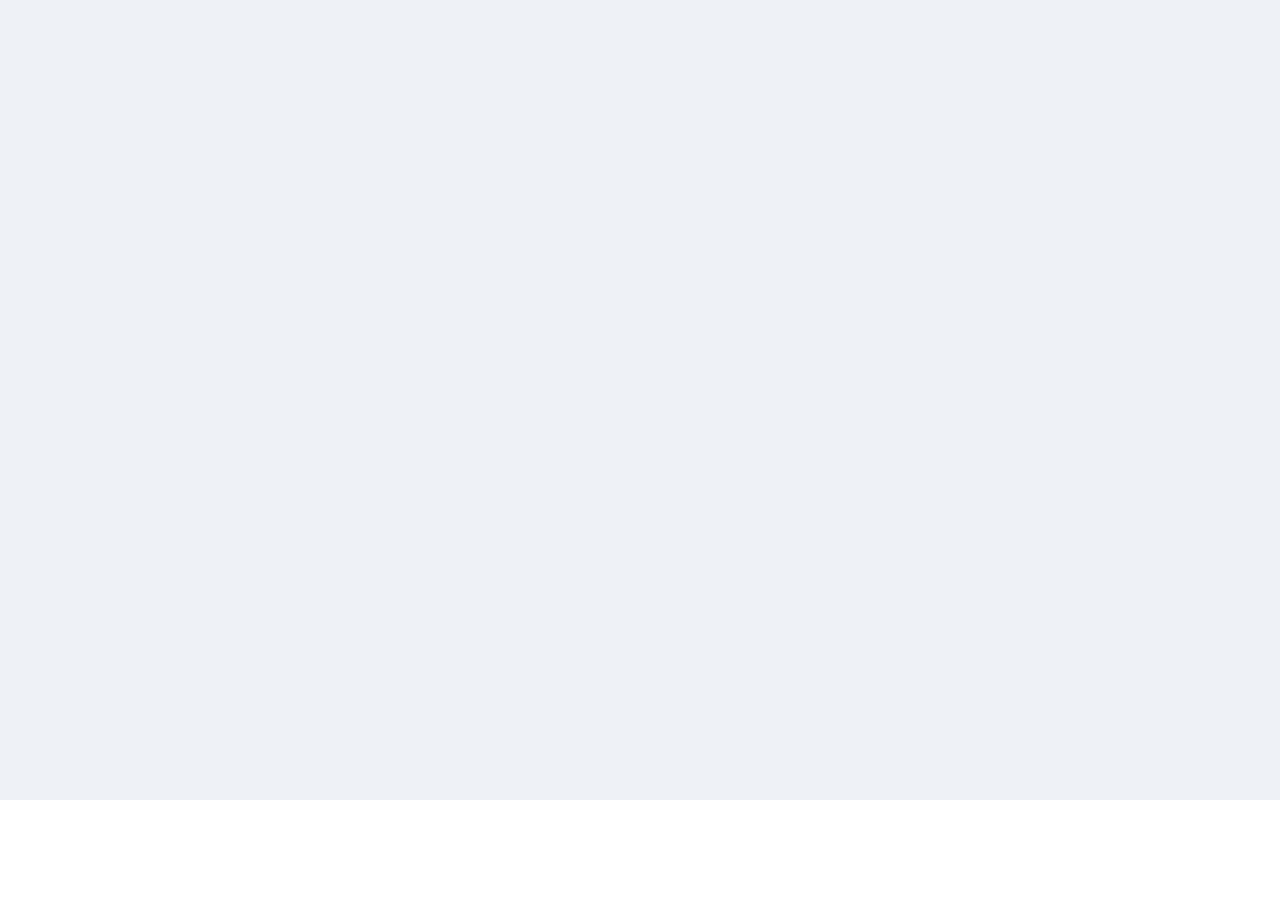
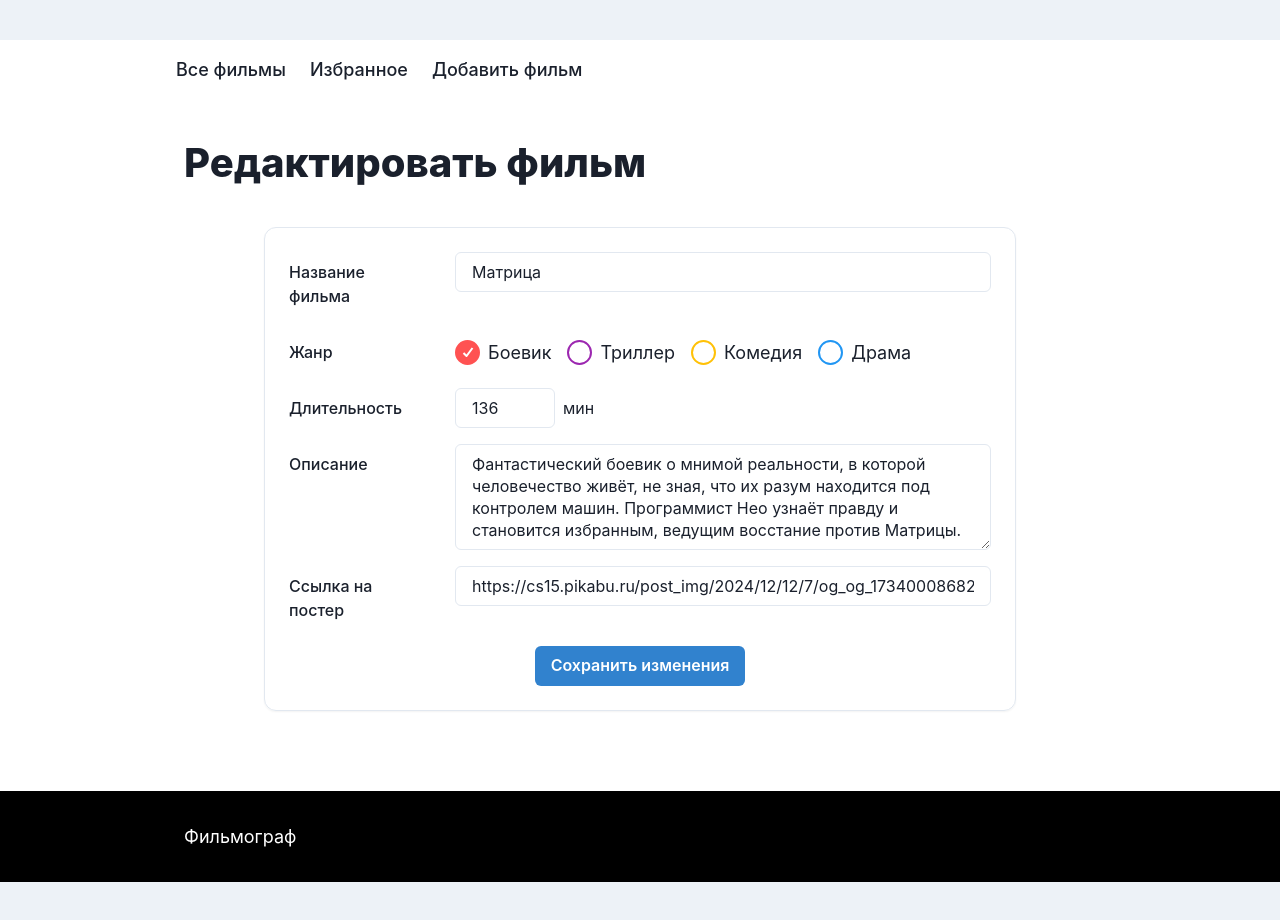
Before and after one commit to fedutinova/mipt-frontend, a React (Vite) app: page /edit/1 in a window 1280 px wide. Before the commit this address had no page. Before the commit the page ends 800 px from the top, so only its background shows below. Built offline with nearby package versions, Linux system fonts and the light colour scheme.

Commit message:
add edit movie

```diff
--- a/src/App.jsx
+++ b/src/App.jsx
@@ -5,6 +5,7 @@ import Home from './pages/Home'
 import Favorites from './pages/Favorites'
 import AddMovie from './pages/AddMovie'
 import MovieDetails from './pages/MovieDetails'
+import EditMovie from './pages/EditMovie';
 
 function App() {
   return (
@@ -14,6 +15,7 @@ function App() {
         <Route path="/favorites" element={<Favorites />} />
         <Route path="/add" element={<AddMovie />} />
         <Route path="/movie/:id" element={<MovieDetails />} />
+        <Route path="/edit/:id" element={<EditMovie />} />
       </Routes>
     </Box>
   )
--- a/src/data/movies.js
+++ b/src/data/movies.js
@@ -4,83 +4,71 @@ export const movies = [
     title: 'Матрица',
     genre: 'action',
     duration: '136 мин.',
-    description:
-      '«Матрица» — культовый научно-фантастический боевик, в котором реальность оказывается иллюзией, созданной сверхразвитыми машинами. Главный герой, хакер по прозвищу Нео, сталкивается с шокирующей правдой о мире, в котором он живёт. Его жизнь переворачивается с ног на голову, когда он узнаёт, что человечество находится под контролем искусственного интеллекта. Под руководством Морфеуса и Тринити он вступает в борьбу за освобождение людей. Фильм наполнен философскими размышлениями о свободе воли, реальности и природе человеческого восприятия. Знаменитые боевые сцены, уникальная визуальная стилистика и звуковое сопровождение сделали фильм настоящим феноменом массовой культуры. «Матрица» получила признание критиков и зрителей, а также множество наград. Это произведение вдохновило целое поколение режиссёров, философов и программистов. Фильм до сих пор остаётся актуальным, благодаря своей глубоконасыщенной теме и незабываемым персонажам. «Матрица» — это не просто фантастика, это притча о выборе, самопознании и сопротивлении системе.',
+    description: 'Фантастический боевик о мнимой реальности, в которой человечество живёт, не зная, что их разум находится под контролем машин. Программист Нео узнаёт правду и становится избранным, ведущим восстание против Матрицы.',
+    imageUrl: 'https://cs15.pikabu.ru/post_img/2024/12/12/7/og_og_1734000868220740329.jpg'
   },
   {
     id: 2,
     title: 'Отступники',
     genre: 'thriller',
     duration: '151 мин.',
-    description:
-      '«Отступники» — напряжённый криминальный триллер Мартина Скорсезе, рассказывающий о двойной игре между мафией и полицией Бостона. Главные герои — молодой полицейский, внедрённый в мафию, и преступник, ставший осведомителем в полиции. Их судьбы переплетаются в смертельной игре на выживание. Фильм отличается блестящей актёрской игрой, мощной атмосферой и закрученным сюжетом, удерживающим зрителя в напряжении до последней минуты. Получил премию «Оскар» за лучший фильм.',
+    description: 'Остросюжетный триллер о противостоянии мафии и полиции. Два агента — один внедрён в мафию, другой — в полицию — играют смертельно опасную игру, пытаясь разоблачить друг друга.',
+    imageUrl: 'https://cs14.pikabu.ru/post_img/2023/08/12/8/og_og_1691845212235017683.jpg'
   },
   {
     id: 3,
     title: 'Предложение',
     genre: 'comedy',
     duration: '108 мин.',
-    description:
-      '«Предложение» — романтическая комедия с Сандрой Буллок и Райаном Рейнольдсом. История о властной начальнице, которая вынуждена инсценировать фиктивный брак со своим помощником, чтобы избежать депортации из США. Лёгкий юмор, очаровательные персонажи и развитие романтической линии делают фильм отличным выбором для вечернего просмотра.',
+    description: 'Романтическая комедия о строгом боссе, которая вынуждена выйти замуж за своего ассистента ради сохранения визы. Притворный брак превращается в настоящие чувства.',
+    imageUrl: 'https://static1.moviewebimages.com/wordpress/wp-content/uploads/2022/12/the-proposal.jpg'
   },
   {
     id: 4,
     title: 'Безумный Макс',
     genre: 'action',
     duration: '88 мин.',
-    description:
-      '«Безумный Макс» — постапокалиптический боевик, который стал культовым в жанре. В разрушенном мире, где выживание — главная цель, бывший полицейский Макс мстит бандитам, убившим его семью. Динамичные погони, минималистичный сюжет и суровая атмосфера сделали фильм одним из самых влиятельных боевиков 80-х.',
+    description: 'Постапокалиптический боевик, где Макс — бывший полицейский, сражается за выживание в пустынных землях, наполненных безумием и жестокостью.',
+    imageUrl: 'https://cdn.mos.cms.futurecdn.net/cj34SUnty2jPFpzHzkoRvL.jpg'
   },
   {
     id: 5,
     title: 'Гладиатор',
     genre: 'action',
     duration: '155 мин.',
-    description:
-      '«Гладиатор» — исторический эпос Ридли Скотта с Расселом Кроу в главной роли. История римского генерала, преданного императором и превращённого в раба, который поднимается до звезды гладиаторских боёв. Великолепная постановка, мощная драма и эпичность сделали фильм настоящим шедевром. Лауреат множества «Оскаров».',
+    description: 'Эпическая драма о генерале, ставшем рабом, а затем — легендарным гладиатором, мстящим за смерть семьи и предательство императора.',
+    imageUrl: 'https://images.kinorium.com/movie/poster/143897/w1500_50457996.jpg'
   },
   {
     id: 6,
     title: 'Малышка на миллион',
     genre: 'drama',
     duration: '132 мин.',
-    description:
-      '«Малышка на миллион» — трогательная спортивная драма Клинта Иствуда о девушке-боксёре, которая стремится доказать всему миру свою силу. Под руководством опытного тренера она достигает успеха, но судьба подбрасывает трагический поворот. Эмоциональный фильм о мечте, борьбе и принятии неизбежного. Получил 4 «Оскара».',
+    description: 'Спортивная драма о молодой девушке, мечтающей стать боксёром, и её тренере, который сначала отказывается, но затем становится её наставником. Их путь полон испытаний, боли и силы духа.',
+    imageUrl: 'https://webpulse.imgsmail.ru/imgpreview?key=pulse_cabinet-image-84adbf47-d13e-42f8-9314-fb28422d04f7&mb=webpulse'
   },
   {
     id: 7,
     title: 'Джентельмены',
     genre: 'drama',
     duration: '113 мин.',
-    description:
-      '«Джентельмены» — криминальная комедия Гая Ричи о британском наркобароне, решившем уйти из бизнеса. Его попытки продать империю запускают цепочку предательств, шантажа и неожиданных поворотов. Ироничный стиль, острые диалоги и харизматичные персонажи делают фильм ярким и запоминающимся.',
+    description: 'Криминальная комедия о британском наркобароне, решившем продать свой бизнес. Это запускает цепь событий, в которую вовлечены журналисты, гангстеры и шантажисты.',
+    imageUrl: 'https://images.kinorium.com/movie/poster/1670490/h280_50263161.jpg'
   },
   {
     id: 8,
     title: 'Однажды в Голливуде',
     genre: 'drama',
     duration: '161 мин.',
-    description:
-      '«Однажды в Голливуде» — фильм Квентина Тарантино, погружающий в атмосферу Голливуда конца 60-х. История вымышленного актёра и его дублёра, соседствующих с реальными событиями и личностями, включая Шэрон Тейт. Ностальгический взгляд на индустрию, наполненный отсылками, стилем и напряжением.',
+    description: 'Фильм Квентина Тарантино о закате золотой эры Голливуда. Актёр и его дублёр пытаются сохранить своё место в быстро меняющейся индустрии.',
+    imageUrl: 'https://i.ytimg.com/vi/w-v4q20bLTc/maxresdefault.jpg'
   },
   {
     id: 9,
     title: 'Ларри Краун',
     genre: 'comedy',
     duration: '98 мин.',
-    description:
-      '«Ларри Краун» — вдохновляющая комедия о мужчине среднего возраста, который после увольнения решает начать всё с начала. Поступив в колледж, он находит новых друзей, мотивацию и даже любовь. Лёгкий, душевный фильм с Томом Хэнксом и Джулией Робертс о поиске себя и новых началах.',
-  },
+    description: 'После увольнения Ларри поступает в колледж, чтобы начать всё с нуля. Там он находит новых друзей и неожиданно влюбляется. Тёплая история о взрослении и самооткрытии.',
+    imageUrl: 'https://sun9-75.userapi.com/39Jg9grb1d_MdgXHpJD1xL4SBEONshSMg3RskQ/WbSQrvZ4S5M.jpg'
+  }
 ];
-
-export const moviePosters = {
-  'Матрица': 'https://cs15.pikabu.ru/post_img/2024/12/12/7/og_og_1734000868220740329.jpg',
-  'Отступники': 'https://cs14.pikabu.ru/post_img/2023/08/12/8/og_og_1691845212235017683.jpg',
-  'Предложение': 'https://static1.moviewebimages.com/wordpress/wp-content/uploads/2022/12/the-proposal.jpg',
-  'Безумный Макс': 'https://cdn.mos.cms.futurecdn.net/cj34SUnty2jPFpzHzkoRvL.jpg',
-  'Гладиатор': 'https://images.kinorium.com/movie/poster/143897/w1500_50457996.jpg',
-  'Малышка на миллион': 'https://webpulse.imgsmail.ru/imgpreview?key=pulse_cabinet-image-84adbf47-d13e-42f8-9314-fb28422d04f7&mb=webpulse',
-  'Джентельмены': 'https://images.kinorium.com/movie/poster/1670490/h280_50263161.jpg',
-  'Однажды в Голливуде': 'https://i.ytimg.com/vi/w-v4q20bLTc/maxresdefault.jpg',
-  'Ларри Краун': 'https://sun9-75.userapi.com/39Jg9grb1d_MdgXHpJD1xL4SBEONshSMg3RskQ/WbSQrvZ4S5M.jpg'
-};
--- /dev/null
+++ b/src/pages/EditMovie.jsx
@@ -0,0 +1,138 @@
+import {
+  Box,
+  Button,
+  Flex,
+  FormControl,
+  FormLabel,
+  Heading,
+  Input,
+  Textarea,
+  Text,
+  Grid,
+  GridItem,
+  Center,
+} from '@chakra-ui/react';
+import Navbar from '../components/Navbar';
+import { useState, useEffect } from 'react';
+import { useParams, useNavigate } from 'react-router-dom';
+import { genres } from '../data/genres';
+import { GenreCheckbox } from '../components/GenreCheckbox';
+import { useMovies } from '../context/MoviesContext.jsx';
+
+const EditMovie = () => {
+  const { id } = useParams();
+  const navigate = useNavigate();
+  const { movies, updateMovie } = useMovies();
+  const movie = movies.find((m) => m.id === Number(id));
+
+  const [title, setTitle] = useState('');
+  const [duration, setDuration] = useState('');
+  const [description, setDescription] = useState('');
+  const [selectedGenres, setSelectedGenres] = useState([]);
+  const [imageUrl, setImageUrl] = useState('');
+
+  useEffect(() => {
+    if (movie) {
+      setTitle(movie.title);
+      setDuration(parseInt(movie.duration));
+      setDescription(movie.description);
+      setSelectedGenres([movie.genre]);
+      setImageUrl(movie.imageUrl || '');
+    }
+  }, [movie]);
+
+  const toggleGenre = (genreId) => {
+    setSelectedGenres((prev) =>
+      prev.includes(genreId)
+        ? prev.filter((id) => id !== genreId)
+        : [...prev, genreId]
+    );
+  };
+
+  const handleSubmit = () => {
+    if (!title || selectedGenres.length === 0 || !duration) return;
+
+    const updatedMovie = {
+      id: movie.id,
+      title,
+      genre: selectedGenres[0],
+      duration: `${duration} мин`,
+      description,
+      imageUrl: imageUrl || movie.imageUrl,
+    };
+
+    updateMovie(updatedMovie);
+    navigate(`/movie/${movie.id}`);
+  };
+
+  return (
+    <Box bg="white" minH="100vh" display="flex" flexDirection="column">
+      <Navbar />
+
+      <Box px={{ base: 4, md: 6 }} ml={40} flex="1" maxW="1200px" alignSelf="flex-start">
+        <Heading as="h1" fontSize="40px" fontWeight="800" my={10}>
+          Редактировать фильм
+        </Heading>
+      </Box>
+
+      <Box px={6} mx="auto" flex="1" mb={20} w="100%" maxW="800px">
+        <Box borderWidth={1} borderRadius="xl" p={6} boxShadow="sm">
+          <Grid templateColumns={{ base: '1fr', md: '150px 1fr' }} gap={4}>
+            <FormLabel mt={2}>Название фильма</FormLabel>
+            <Input value={title} onChange={(e) => setTitle(e.target.value)} />
+
+            <FormLabel mt={2}>Жанр</FormLabel>
+            <Flex gap={4} wrap="wrap">
+              {genres.map((genre) => (
+                <GenreCheckbox
+                  key={genre.id}
+                  genre={genre}
+                  isChecked={selectedGenres.includes(genre.id)}
+                  onChange={() => toggleGenre(genre.id)}
+                />
+              ))}
+            </Flex>
+
+            <FormLabel mt={2}>Длительность</FormLabel>
+            <Flex align="center" gap={2}>
+              <Input
+                value={duration}
+                onChange={(e) => setDuration(e.target.value)}
+                type="number"
+                w="100px"
+              />
+              <Box>мин</Box>
+            </Flex>
+
+            <FormLabel mt={2}>Описание</FormLabel>
+            <Textarea
+              value={description}
+              onChange={(e) => setDescription(e.target.value)}
+              rows={4}
+            />
+
+            <FormLabel mt={2}>Ссылка на постер</FormLabel>
+            <Input
+              value={imageUrl}
+              onChange={(e) => setImageUrl(e.target.value)}
+            />
+
+            <GridItem colSpan={2}>
+              <Center>
+                <Button colorScheme="blue" size="md" onClick={handleSubmit}>
+                  Сохранить изменения
+                </Button>
+              </Center>
+            </GridItem>
+          </Grid>
+        </Box>
+      </Box>
+
+      <Box bg="black" color="white" py={8} px={{ base: 4, md: 6 }} mt="auto">
+        <Text fontSize="lg" ml={40}>Фильмограф</Text>
+      </Box>
+    </Box>
+  );
+};
+
+export default EditMovie;
--- a/src/pages/Favorites.jsx
+++ b/src/pages/Favorites.jsx
@@ -10,7 +10,7 @@ import {
 } from '@chakra-ui/react';
 import { FaRegClock } from 'react-icons/fa';
 import Navbar from '../components/Navbar';
-import { moviePosters, movies } from '../data/movies';
+import { movies } from '../data/movies';
 import { useFavorites } from '../context/FavoritesContext';
 
 const Favorites = () => {
@@ -31,7 +31,7 @@ const Favorites = () => {
             <Flex align="center" justify="space-between">
               <Flex align="center" gap={4} flex="1.5">
                 <Image
-                  src={moviePosters[movie.title]}
+                  src={movie.imageUrl}
                   alt={movie.title}
                   boxSize=  "100px"
                   borderRadius="full"
--- a/src/pages/Home.jsx
+++ b/src/pages/Home.jsx
@@ -9,7 +9,7 @@ import { GenreCheckbox } from '../components/GenreCheckbox';
 
 const Home = () => {
   const { favorites, toggleFavorite } = useFavorites();
-  const { movies, moviePosters } = useMovies();
+  const { movies } = useMovies();
   const [selectedGenres, setSelectedGenres] = useState([]);
 
   const toggleGenre = (genreId) => {
@@ -52,7 +52,7 @@ const Home = () => {
             <MovieCard
               key={movie.id}
               movie={movie}
-              poster={moviePosters[movie.title]}
+              poster={movie.imageUrl}
               isFavorite={Array.isArray(favorites) && favorites.includes(movie.id)}
               onToggleFavorite={() => toggleFavorite(movie.id)}
             />
```
Also changed, not shown: src/context/MoviesContext.jsx (+16 -6 lines), src/pages/MovieDetails.jsx (+4 -3 lines).
